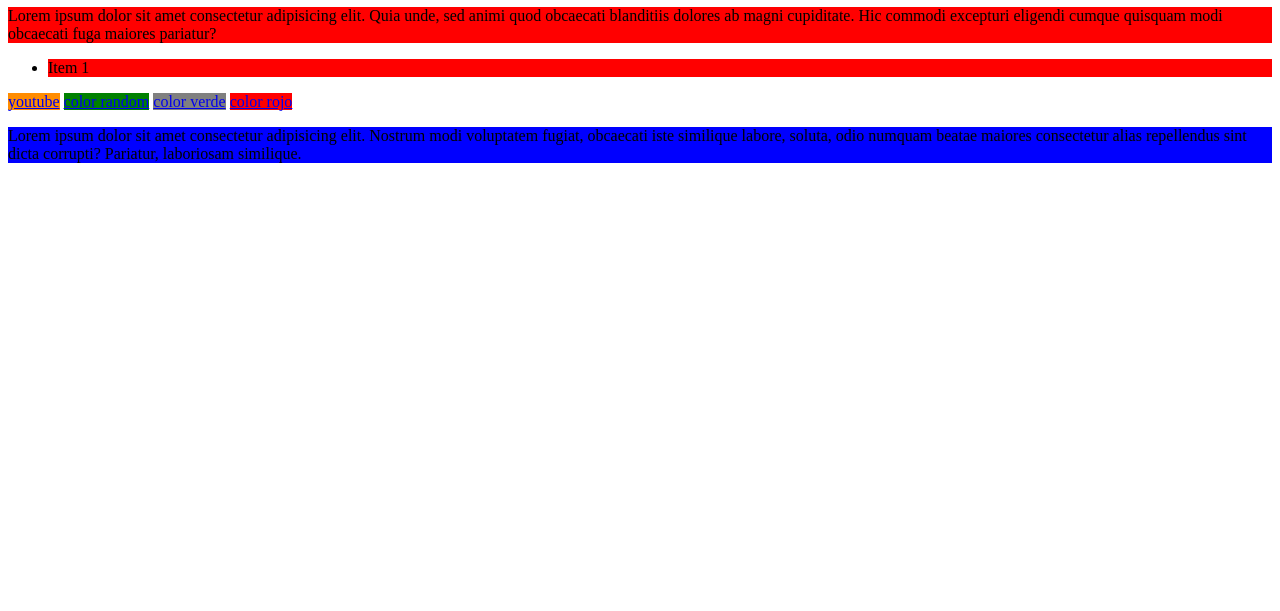
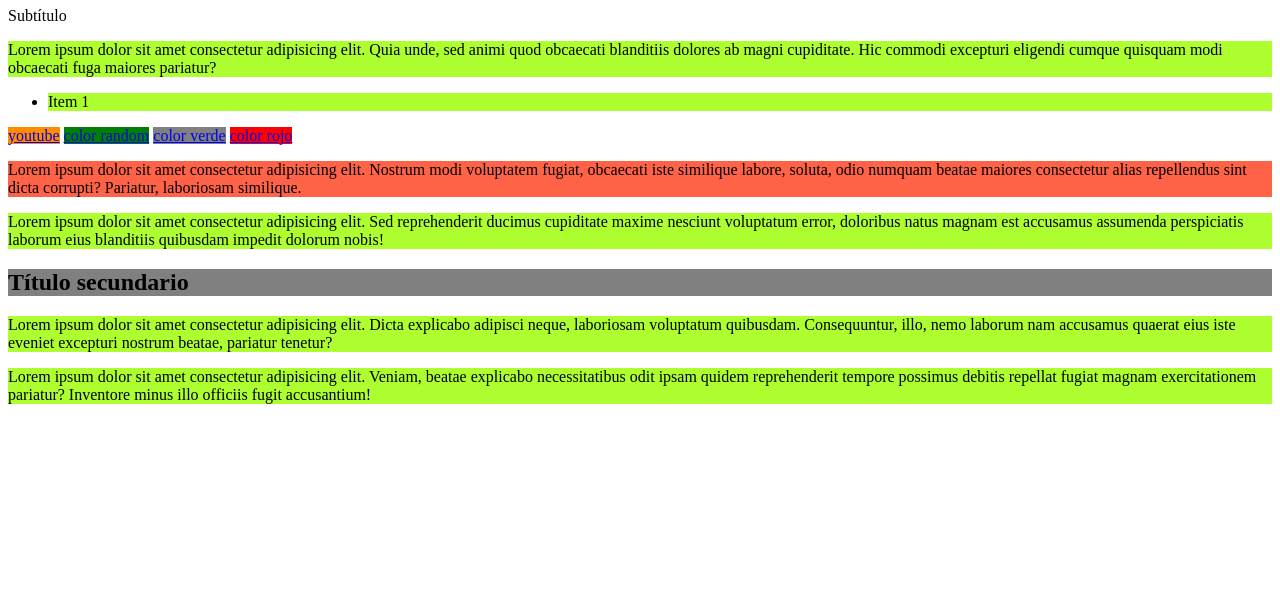
Before and after one commit to HTML-CSS-andJAVASCRIPT/2-CSS-Intro, a plain HTML site: page index.html in a window 1280 px wide. Shown: the part 189-800 px from the top of the page. Drawn offline with Linux system fonts and the light colour scheme.

Commit message:
select hijo

```diff
--- a/css/styles.css
+++ b/css/styles.css
@@ -23,8 +23,29 @@ li{
 .title{
     background-color: cyan;
 }
-.text{
-    background-color: red;
+.text,
+.text-2,
+.text-3,
+.text-4{
+    background-color: greenyellow;
+}
+/*
+.title-2{
+    background-color: hotpink;
+}
+*/
+div .title-2{
+    background-color: hotpink;
+}
+.text-2 +.title-2 {
+    background-color:gray;
+
+}
+.text-2 ~ .text span{
+    background-color: grey;
+}
+.container > p{
+    background-color: tomato;
 }
 [href]{
     background-color: gray;
--- a/index.html
+++ b/index.html
@@ -17,8 +17,9 @@
     <h1 style='background-color: blue;'>Conectar HTML y CSS</h1>
     -->
     <h1 id="title">Conectar HTML y CSS</h1>
-    <p class="text">Lorem ipsum dolor sit amet consectetur adipisicing elit. Sit impedit obcaecati, pariatur expedita vitae, adipisci explicabo tenetur aspernatur cum, odit nihil quibusdam reprehenderit minus dolore magni ab voluptatum facilis voluptate.</p>
+    <p class="text">Lorem <span> ipsum</span> dolor sit amet consectetur adipisicing elit. Sit impedit obcaecati, pariatur expedita vitae, adipisci explicabo tenetur aspernatur cum, odit nihil quibusdam reprehenderit minus dolore magni ab voluptatum facilis voluptate.</p>
     <h1 class="title">Tipo de Selectores</h1>
+    <p class="subtitle">Subtítulo</p>
     <p class="text">Lorem ipsum dolor sit amet consectetur adipisicing elit. Quia unde, sed animi quod obcaecati blanditiis dolores ab magni cupiditate. Hic commodi excepturi eligendi cumque quisquam modi obcaecati fuga maiores pariatur?</p>
     <ul>
         <li class="text">Item 1</li>
@@ -27,6 +28,17 @@
     <a href="color-modo-random">color random</a>
     <a href="#seccion-verde">color verde</a>
     <a href="color-rojo">color rojo</a>
-    <p lang="es">Lorem ipsum dolor sit amet consectetur adipisicing elit. Nostrum modi voluptatem fugiat, obcaecati iste similique labore, soluta, odio numquam beatae maiores consectetur alias repellendus sint dicta corrupti? Pariatur, laboriosam similique.</p>
+    <div class="container">
+        <p lang="es">Lorem ipsum dolor sit amet consectetur adipisicing elit. Nostrum modi voluptatem fugiat, obcaecati iste similique labore, soluta, odio numquam beatae maiores consectetur alias repellendus sint dicta corrupti? Pariatur, laboriosam similique.</p>
+
+        <div>
+            <p class="text-2">
+                Lorem ipsum dolor sit amet consectetur adipisicing elit. Sed reprehenderit ducimus cupiditate maxime nesciunt voluptatum error, doloribus natus magnam est accusamus assumenda perspiciatis laborum eius blanditiis quibusdam impedit dolorum nobis!
+            </p>
+            <h2 class="title-2">Título secundario</h2>
+            <p class="text-3">Lorem ipsum dolor sit amet consectetur adipisicing elit. Dicta explicabo adipisci neque, laboriosam voluptatum quibusdam. Consequuntur, illo, nemo laborum nam accusamus quaerat eius iste eveniet excepturi nostrum beatae, pariatur tenetur?</p>
+            <p class="text-4">Lorem ipsum dolor sit amet consectetur adipisicing elit. Veniam, beatae explicabo necessitatibus odit ipsam quidem reprehenderit tempore possimus debitis repellat fugiat magnam exercitationem pariatur? Inventore minus illo officiis fugit accusantium!</p>
+        </div>
+    </div>
 </body>
 </html>
```
Also changed, not shown: 1 other file.
